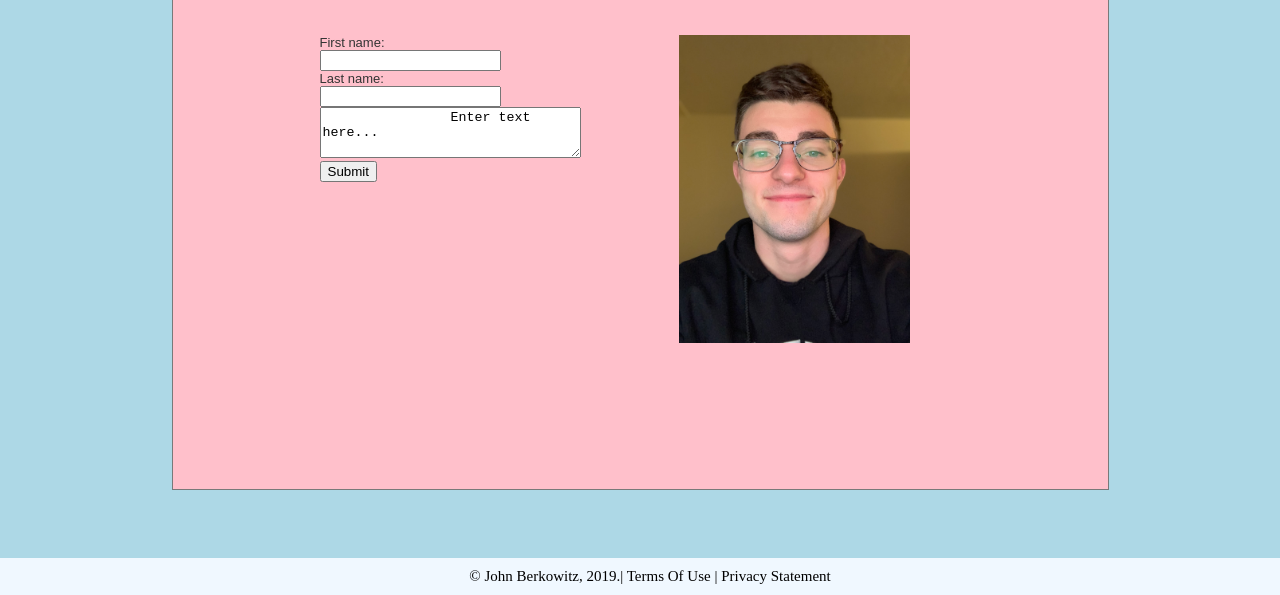
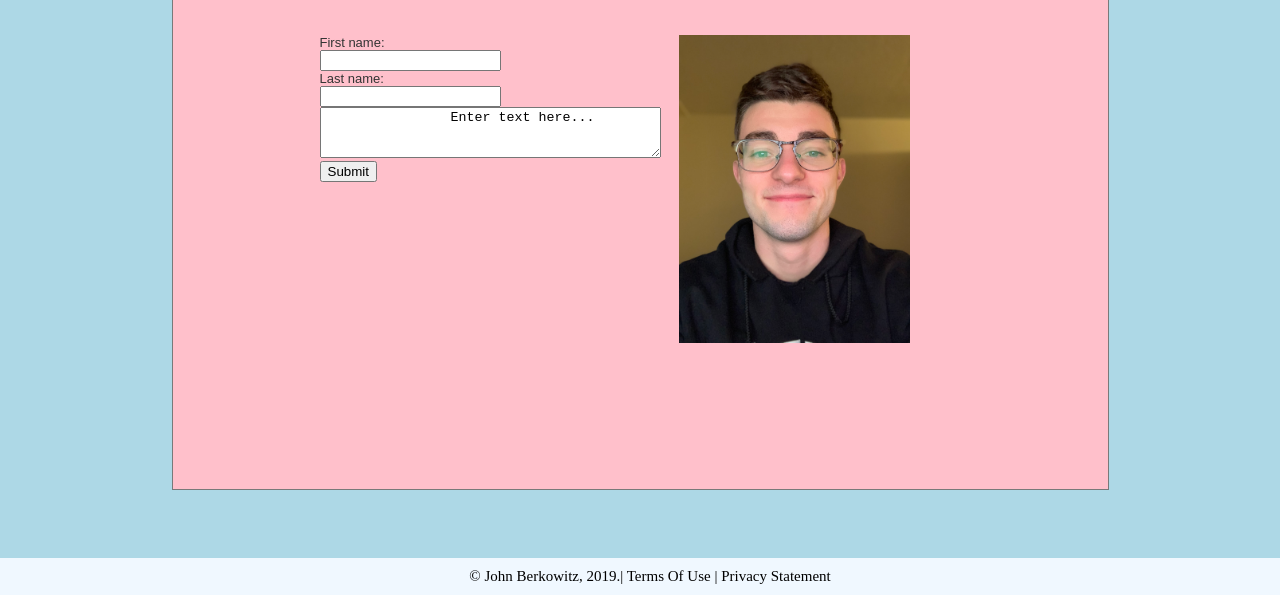
Before and after one commit to jsb55/jsb55.github.io, a plain HTML site: page contact.html in a window 1280 px wide. Shown: the part 205-800 px from the top of the page. Drawn offline with Linux system fonts and the light colour scheme.

Commit message:
Update contact.html

```diff
--- a/contact.html
+++ b/contact.html
@@ -40,8 +40,8 @@
   		<br>
   		Last name:<br>
   		<input type="text" name="lastname">
-		  <textarea rows="3" cols="30" name="comment" form="usrform" onfocus="this.value=''">
-		Enter text here...</textarea>
+		  <textarea rows="3" cols="40" name="comment" form="usrform" onfocus="this.value=''">
+		Enter text here...</textarea><br>
 		<button type="button">Submit</button>
 		</form>
         </div>
```
